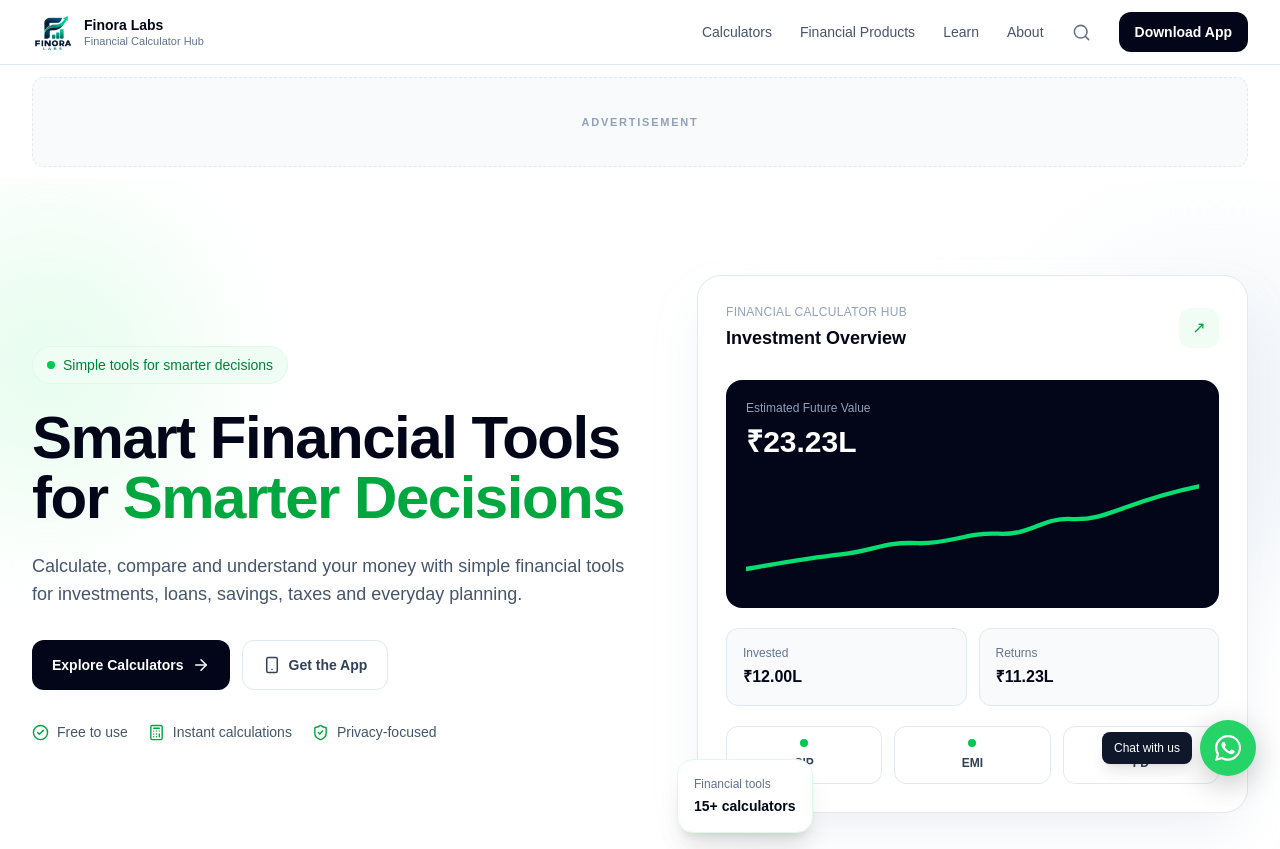
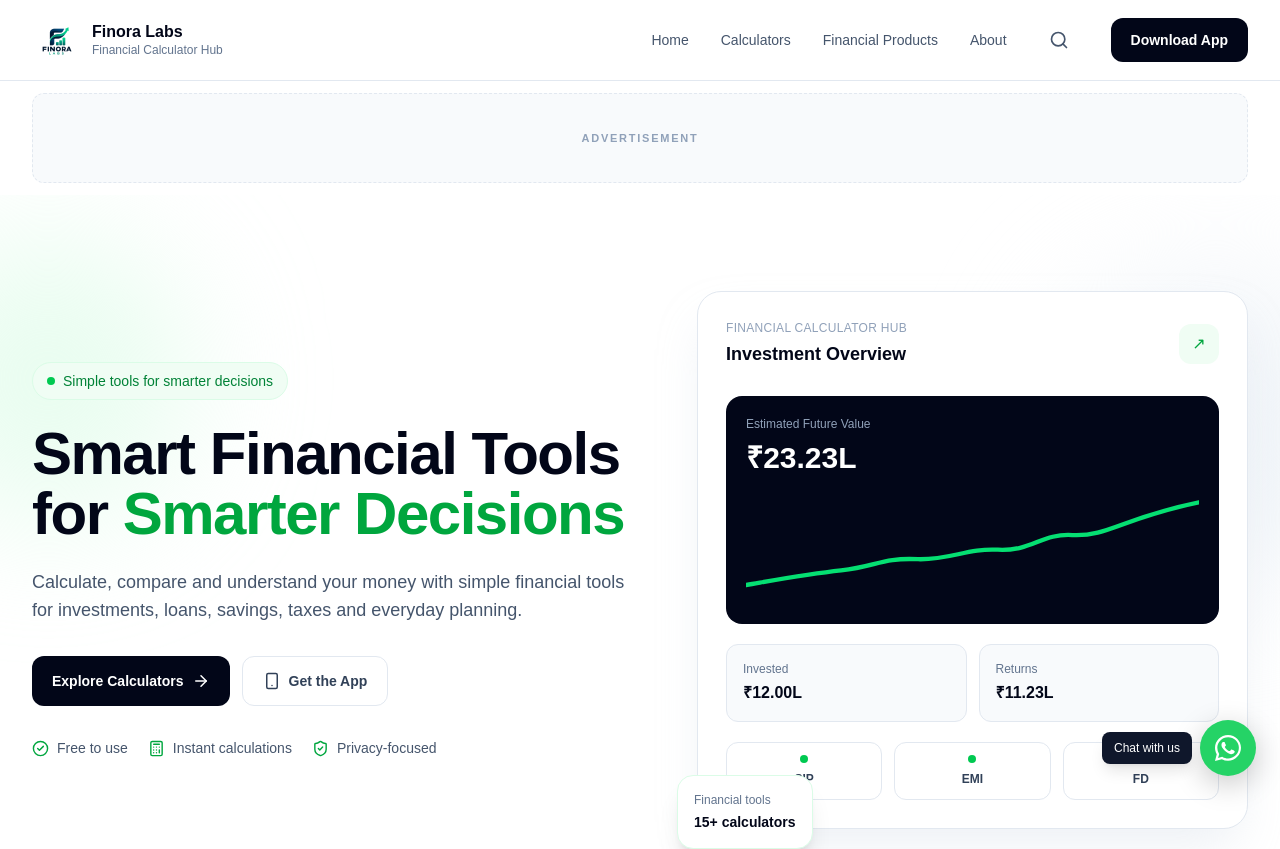
Before and after one commit to preetik-max/financial-calculator-hub-web, a Next.js app: page / in a window 1280 px wide. Shown: the top 849 px of the page. Built offline with nearby package versions, Linux system fonts and the light colour scheme.

Commit message:
Add Home navigation

```diff
--- a/src/components/layout/navbar.tsx
+++ b/src/components/layout/navbar.tsx
@@ -1,79 +1,86 @@
 "use client";
 
+import Image from "next/image";
 import Link from "next/link";
 import { Menu, Search, X } from "lucide-react";
 import { useState } from "react";
+
+const navItems = [
+  {
+    label: "Home",
+    href: "/",
+  },
+  {
+    label: "Calculators",
+    href: "/calculators",
+  },
+  {
+    label: "Financial Products",
+    href: "/financial-products",
+  },
+  {
+    label: "About",
+    href: "/about",
+  },
+];
 
 export function Navbar() {
   const [mobileOpen, setMobileOpen] = useState(false);
 
   return (
     <header className="sticky top-0 z-50 border-b border-slate-200 bg-white/95 backdrop-blur">
-      <div className="mx-auto flex h-16 max-w-7xl items-center justify-between px-4 sm:px-6 lg:px-8">
+      <div className="mx-auto flex h-20 max-w-7xl items-center justify-between px-4 sm:px-6 lg:px-8">
         {/* Logo */}
         <Link
           href="/"
           className="flex items-center gap-3"
           onClick={() => setMobileOpen(false)}
         >
-          <img
+          <Image
             src="/images/finora-labs-logo.png"
             alt="Finora Labs"
-            className="h-10 w-10 rounded-xl object-cover"
+            width={48}
+            height={48}
+            className="h-12 w-12 object-contain"
+            priority
           />
 
-          <div className="leading-tight">
-            <div className="text-sm font-bold text-slate-950">
+          <div>
+            <div className="text-base font-bold leading-tight text-slate-950">
               Finora Labs
             </div>
 
-            <div className="text-[11px] text-slate-500">
+            <div className="text-xs text-slate-500">
               Financial Calculator Hub
             </div>
           </div>
         </Link>
 
         {/* Desktop Navigation */}
-        <nav className="hidden items-center gap-7 md:flex">
+        <nav className="hidden items-center gap-8 lg:flex">
+          {navItems.map((item) => (
             <Link
-            href="/calculators"
-            className="text-sm font-medium text-slate-600 transition hover:text-slate-950"
+              key={item.href}
+              href={item.href}
+              className="text-sm font-medium text-slate-600 transition-colors hover:text-slate-950"
             >
-            Calculators
+              {item.label}
             </Link>
+          ))}
 
+          {/* Search */}
+          <button
+            type="button"
+            aria-label="Search"
+            className="flex h-10 w-10 items-center justify-center rounded-xl text-slate-600 transition hover:bg-slate-100 hover:text-slate-950"
+          >
+            <Search size={20} />
+          </button>
+
+          {/* Download App */}
           <Link
-            href="/financial-products"
-            className="text-sm font-medium text-slate-600 transition hover:text-slate-950"
-          >
-            Financial Products
-          </Link>
-
-          <Link
-            href="/learn"
-            className="text-sm font-medium text-slate-600 transition hover:text-slate-950"
-          >
-            Learn
-          </Link>
-
-          <Link
-            href="/about"
-            className="text-sm font-medium text-slate-600 transition hover:text-slate-950"
-          >
-            About
-          </Link>
-
-          <Link
-            href="/search"
-            aria-label="Search"
-            className="text-slate-500 transition hover:text-slate-950"
-          >
-            <Search size={19} />
-          </Link>
-
-          <Link
-            href="#app"
-            className="rounded-xl bg-slate-950 px-4 py-2.5 text-sm font-semibold text-white transition hover:bg-slate-800"
+            href="#download-app"
+            className="inline-flex items-center justify-center rounded-xl bg-slate-950 px-5 py-3 text-sm font-semibold text-white transition hover:bg-slate-800"
           >
             Download App
           </Link>
@@ -83,64 +90,38 @@ export function Navbar() {
         <button
           type="button"
           aria-label={mobileOpen ? "Close menu" : "Open menu"}
-          className="rounded-lg p-2 text-slate-700 md:hidden"
+          aria-expanded={mobileOpen}
           onClick={() => setMobileOpen((value) => !value)}
+          className="flex h-10 w-10 items-center justify-center rounded-xl border border-slate-200 text-slate-700 lg:hidden"
         >
-          {mobileOpen ? <X size={23} /> : <Menu size={23} />}
+          {mobileOpen ? <X size={21} /> : <Menu size={21} />}
         </button>
       </div>
 
       {/* Mobile Navigation */}
       {mobileOpen && (
-        <div className="border-t border-slate-200 bg-white md:hidden">
-          <nav className="mx-auto flex max-w-7xl flex-col px-4 py-4 sm:px-6">
+        <div className="border-t border-slate-200 bg-white lg:hidden">
+          <nav className="mx-auto max-w-7xl px-4 py-4 sm:px-6">
+            <div className="flex flex-col gap-1">
+              {navItems.map((item) => (
                 <Link
-              href="/calculators"
-              className="border-b border-slate-100 py-3 text-sm font-medium text-slate-700"
+                  key={item.href}
+                  href={item.href}
                   onClick={() => setMobileOpen(false)}
+                  className="rounded-xl px-4 py-3 text-sm font-medium text-slate-700 transition hover:bg-slate-50 hover:text-slate-950"
                 >
-              Calculators
+                  {item.label}
                 </Link>
+              ))}
 
               <Link
-              href="/financial-products"
-              className="border-b border-slate-100 py-3 text-sm font-medium text-slate-700"
+                href="#download-app"
                 onClick={() => setMobileOpen(false)}
-            >
-              Financial Products
-            </Link>
-
-            <Link
-              href="/learn"
-              className="border-b border-slate-100 py-3 text-sm font-medium text-slate-700"
-              onClick={() => setMobileOpen(false)}
-            >
-              Learn
-            </Link>
-
-            <Link
-              href="/about"
-              className="border-b border-slate-100 py-3 text-sm font-medium text-slate-700"
-              onClick={() => setMobileOpen(false)}
-            >
-              About
-            </Link>
-
-            <Link
-              href="/search"
-              className="border-b border-slate-100 py-3 text-sm font-medium text-slate-700"
-              onClick={() => setMobileOpen(false)}
-            >
-              Search
-            </Link>
-
-            <Link
-              href="#app"
-              className="mt-4 rounded-xl bg-slate-950 px-4 py-3 text-center text-sm font-semibold text-white"
-              onClick={() => setMobileOpen(false)}
+                className="mt-2 inline-flex items-center justify-center rounded-xl bg-slate-950 px-4 py-3 text-sm font-semibold text-white"
               >
                 Download App
               </Link>
+            </div>
           </nav>
         </div>
       )}
```
Lines whose indentation alone changed are shown as unchanged.
